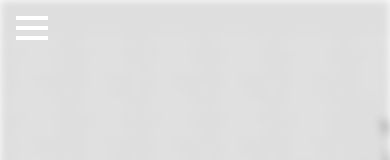
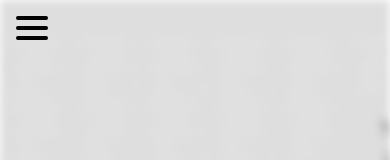
Before and after one commit to DanielCikora/zummpath-bio-informatics, a React (Create React App) app: page / in a window 390 px wide. Shown: the top 160 px of the page. Built offline with nearby package versions, Linux system fonts and the light colour scheme; the HTML template or start-up script is replaced by a standard one.

Commit message:
Navigation - Hamburger Menu Style Edited.

```diff
--- a/src/components/navigation/Navigation.jsx
+++ b/src/components/navigation/Navigation.jsx
@@ -22,17 +22,17 @@ const Navigation = () => {
         <div className='relative w-8 h-6 transform transition-all duration-300'>
           {/* Hamburger lines */}
           <span
-            className={`block absolute h-1 w-full bg-white transform transition-all duration-300 ${
+            className={`block absolute h-1 w-full bg-black rounded-3xl transform transition-all duration-300 ${
               openMenu ? "top-2.5 rotate-45" : "top-0 rotate-0"
             }`}
           ></span>
           <span
-            className={`block absolute h-1 w-full bg-white transform transition-all duration-300 ${
-              openMenu ? "opacity-0" : "top-2.5"
+            className={`block absolute h-1 w-full bg-black rounded-3xl transform transition-all duration-300 ${
+              openMenu ? "-translate-x-28" : "top-2.5"
             }`}
           ></span>
           <span
-            className={`block absolute h-1 w-full bg-white transform transition-all duration-300 ${
+            className={`block absolute h-1 w-full bg-black rounded-3xl transform transition-all duration-300 ${
               openMenu ? "top-2.5 -rotate-45" : "top-5 rotate-0"
             }`}
           ></span>
```
